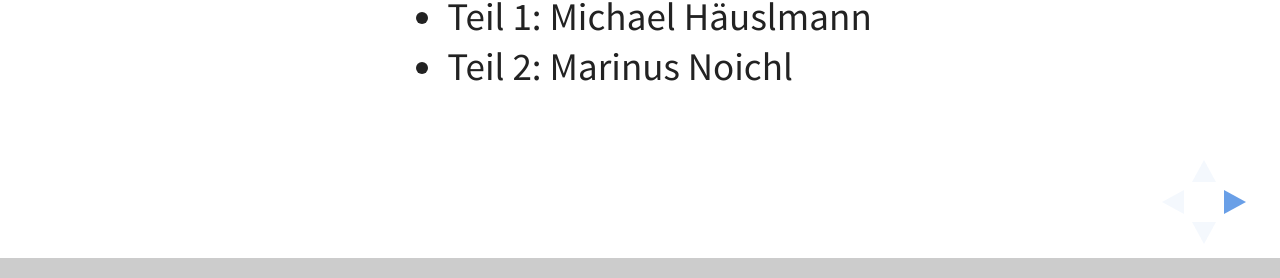
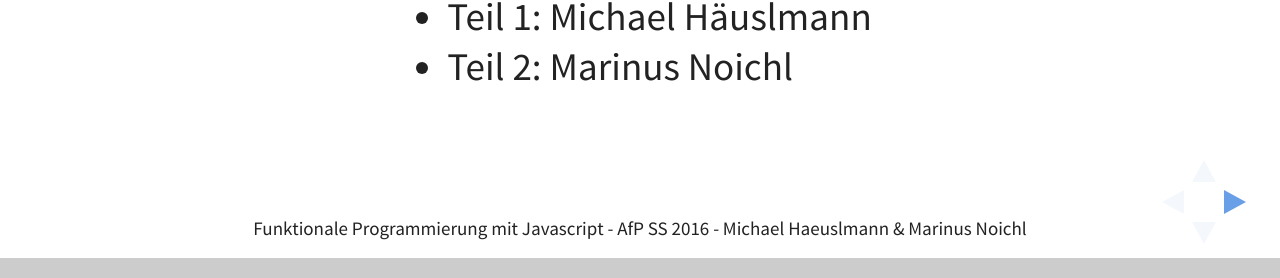
Before and after one commit to mihaeu/afp-js, a website: page index.html in a window 1280 px wide. Shown: the part 522-800 px from the top of the page. Drawn offline with Linux system fonts and the light colour scheme.

Commit message:
Add footer

```diff
--- a/index.html
+++ b/index.html
@@ -39,7 +39,14 @@
 
 	<body>
 
+
 		<div class="reveal">
+            <div style="position: absolute;bottom: 15px;font-size: 0.5em;text-align: center;width: 100%;">
+                <p>
+                    Funktionale Programmierung mit Javascript - AfP SS 2016 -
+                    Michael Haeuslmann &amp; Marinus Noichl
+                </p>
+            </div>
 
 			<!-- Any section element inside of this container is displayed as a slide -->
 			<div class="slides">
@@ -52,7 +59,6 @@
     <ul>
         <li>Teil 1: Michael Häuslmann</li>
         <li>Teil 2: Marinus Noichl</li>
-
     </ul>
 </section>
 
```
Also changed, not shown: template.html (+7 -1 lines).
